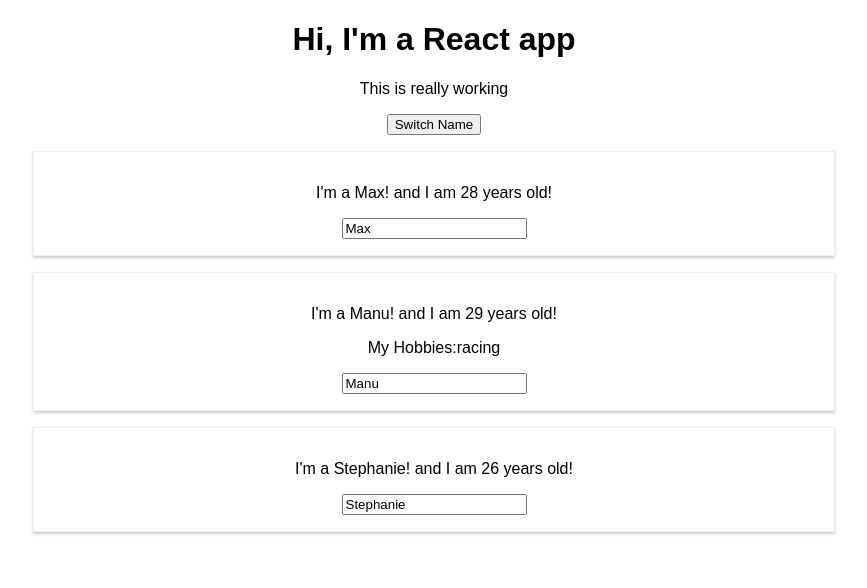
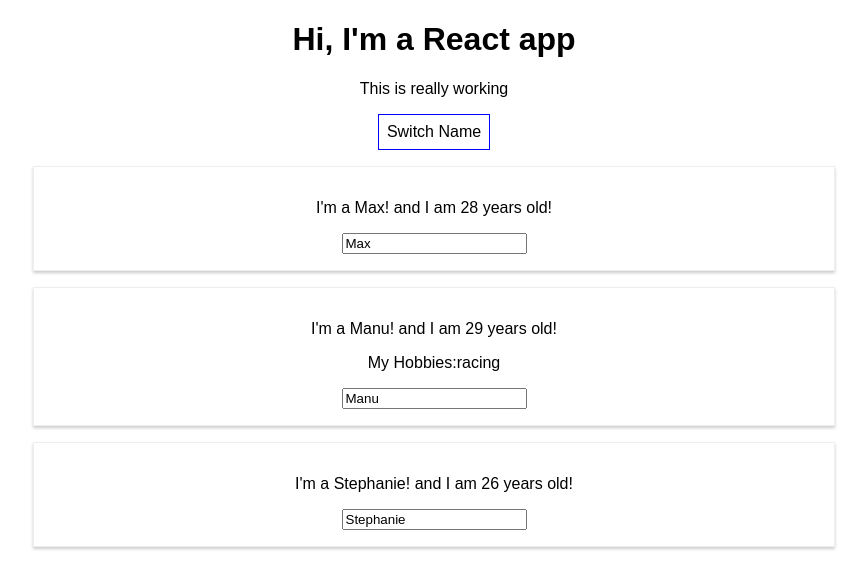
Before and after one commit to sai-sreenath/React-Beginner, a React (Create React App) app: page / in a window 1280 px wide. Shown: the top 588 px of the page, without its empty margins (206-1073 px from the left). Built offline with nearby package versions, Linux system fonts and the light colour scheme.

Commit message:
Inline styling

```diff
--- a/src/App.js
+++ b/src/App.js
@@ -36,11 +36,22 @@ class App extends Component {
   }
 
   render(){
+      const style={
+        backgroundColor: 'white',
+        font: 'inherit',
+        border: '1px solid blue',
+        padding: '8px',
+        cursor: 'pointer'
+      };
+
+
       return (
         <div className="App">
           <h1>Hi, I'm a React app</h1>
           <p>This is really working</p>
-          <button onClick={ () => this.switchNameHandler('Maxmilian')}>Switch Name</button>
+          <button
+              style = {style}
+              onClick={ () => this.switchNameHandler('Maxmilian')}>Switch Name</button>
           <Person name={this.state.persons[0].name} age={this.state.persons[0].age}/>
           <Person
               name={this.state.persons[1].name}
```
